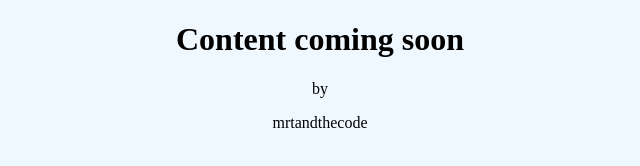
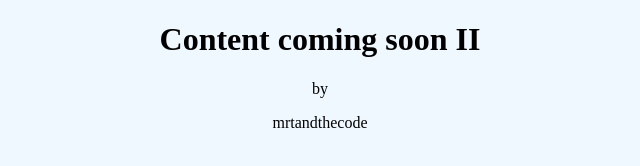
Before and after one commit to mrtandthecode/mrtandthecode.github.io, a plain HTML site: page sdk/index.html in a window 1280 px wide. Shown: the whole page, without its empty margins (320-960 px from the left). Drawn offline with Linux system fonts and the light colour scheme.

Commit message:
Update index.html

```diff
--- a/sdk/index.html
+++ b/sdk/index.html
@@ -12,7 +12,7 @@
 
 <body>
 
-<h1>Content coming soon</h1>
+<h1>Content coming soon II</h1>
 <p>by</p>
 <p>mrtandthecode</p>
 
```
